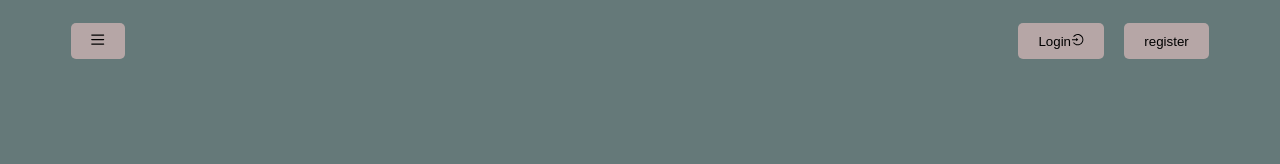
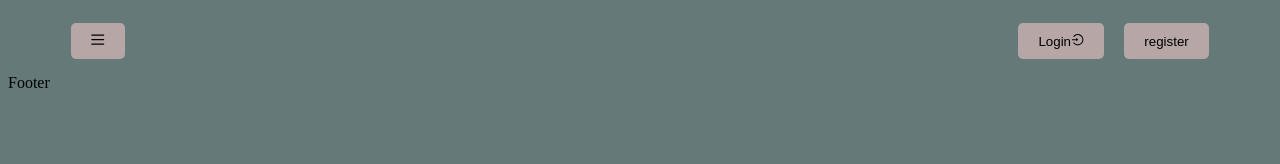
Before and after one commit to SalvadorGonzalezG/e-commers, a React (Vite) app: page / in a window 1280 px wide. Shown: the top 164 px of the page. Built offline with nearby package versions, Linux system fonts and the light colour scheme.

Commit message:
creando el componente Footer.jsx y colocando este componente en App.jsx

```diff
--- a/src/App.jsx
+++ b/src/App.jsx
@@ -1,12 +1,14 @@
 import Header from "./components/Header"
+import Footer from "./components/Footer"
+
 function App() {
 
   return (
     <>
     <div className="header">
-    <Header/>
+    <Header />
+    <Footer />
     </div>
-
     </>
   )
 }
--- /dev/null
+++ b/src/components/Footer.jsx
@@ -0,0 +1,9 @@
+import React from 'react'
+
+const Footer = () => {
+  return (
+    <div>Footer</div>
+  )
+}
+
+export default Footer
```
